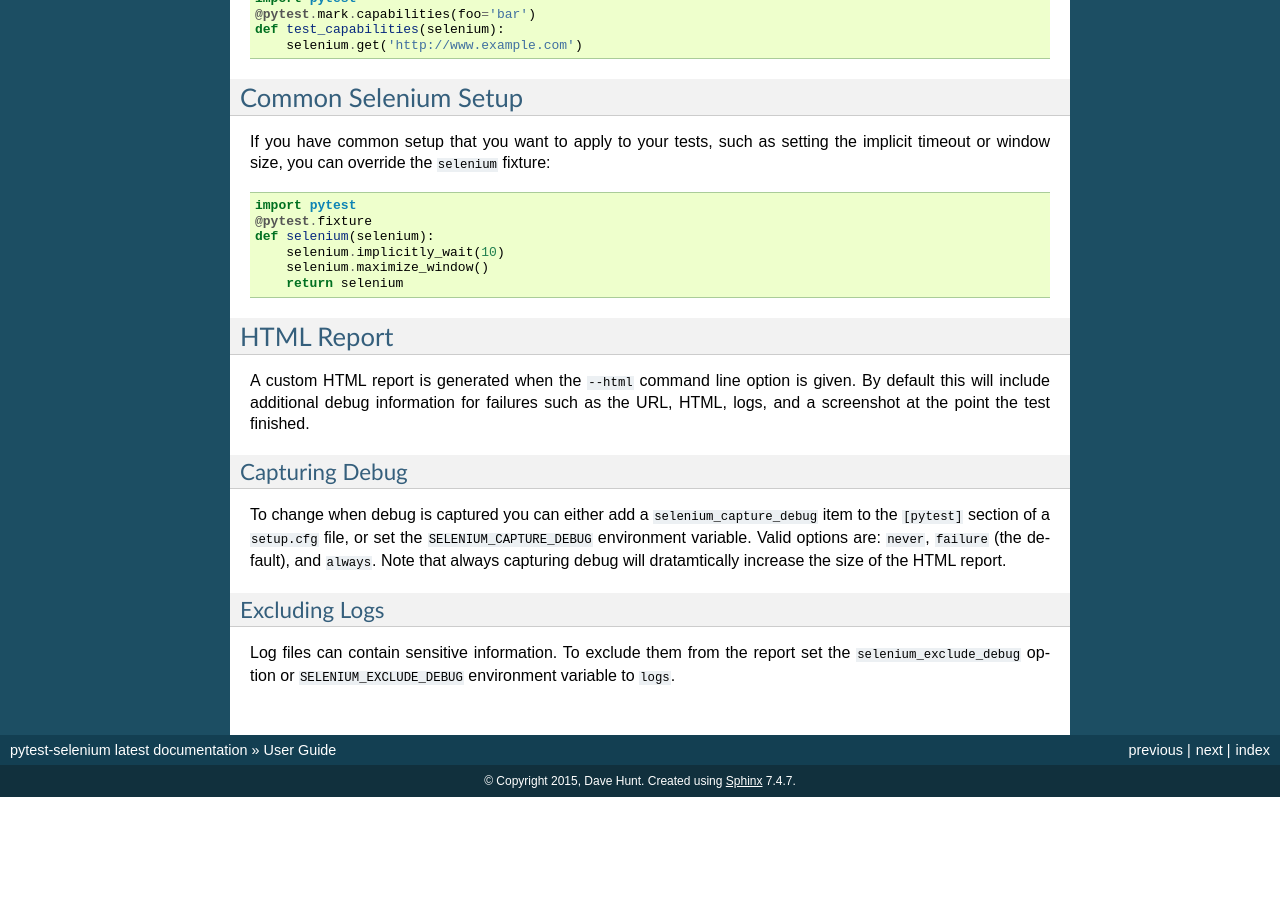
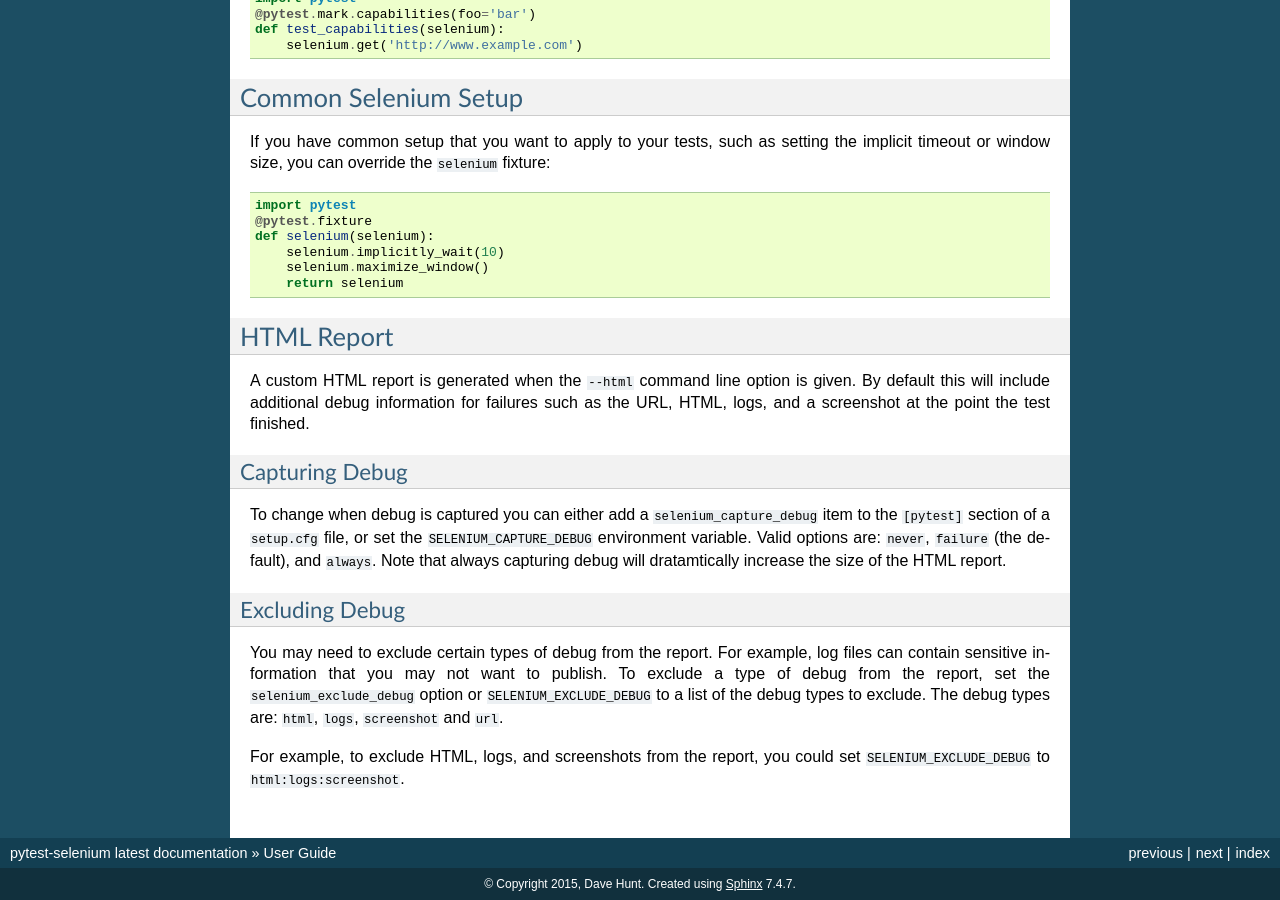
Before and after one commit to pytest-dev/pytest-selenium, a Sphinx documentation site: the page built from docs/user_guide.rst, in a window 1280 px wide and 900 px high, scrolled down 6517 px. Built offline with Sphinx 7.4.7, drawn with Linux system fonts in a browser that asks for light colours; before the commit the page ends 7314 px from its top, so only the background shows below that; some of the changed text lies outside the part shown.

Commit message:
Allow any type of debug to be excluded from the HTML report

```diff
--- a/docs/user_guide.rst
+++ b/docs/user_guide.rst
@@ -432,9 +432,14 @@ item to the ``[pytest]`` section of a ``setup.cfg`` file, or set the
 ``failure`` (the default), and ``always``. Note that always capturing debug will
 dratamtically increase the size of the HTML report.
 
-Excluding Logs
---------------
+Excluding Debug
+---------------
 
-Log files can contain sensitive information. To exclude them from the report
-set the ``selenium_exclude_debug`` option or ``SELENIUM_EXCLUDE_DEBUG``
-environment variable to ``logs``.
+You may need to exclude certain types of debug from the report. For example, log
+files can contain sensitive information that you may not want to publish. To
+exclude a type of debug from the report, set the ``selenium_exclude_debug``
+option or ``SELENIUM_EXCLUDE_DEBUG`` to a list of the debug types to exclude.
+The debug types are: ``html``, ``logs``, ``screenshot`` and ``url``.
+
+For example, to exclude HTML, logs, and screenshots from the report, you could
+set ``SELENIUM_EXCLUDE_DEBUG`` to ``html:logs:screenshot``.
```
Also changed, not shown: 1 other file.
